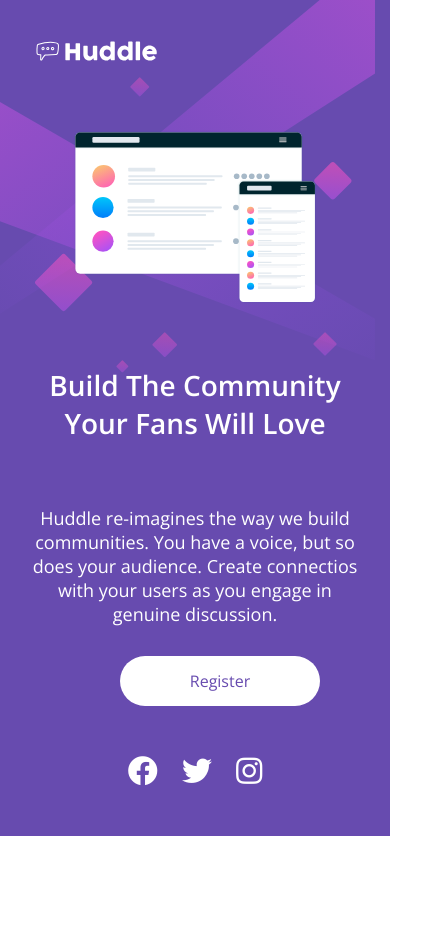
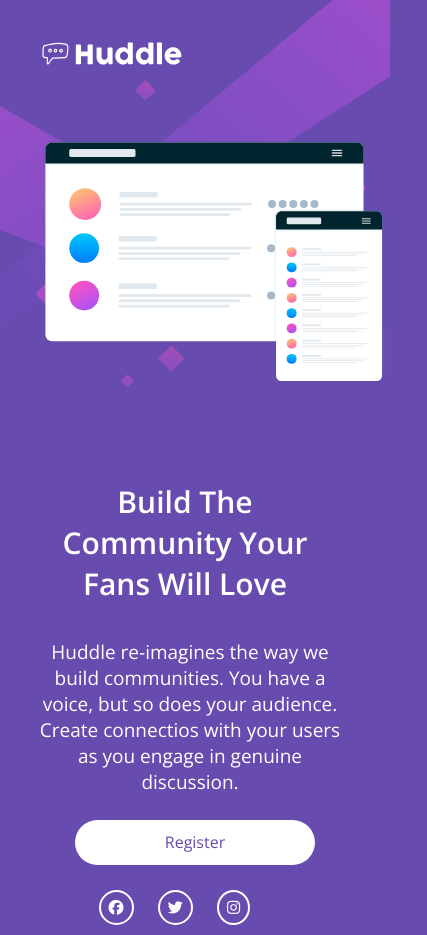
Before and after one commit to Daniel-Maximiano/projeto-huddle-base, a plain HTML site: page index.html in a window 390 px wide. Shown: the whole page, 427 px wide, since content can reach past the window. Before the commit the page ends 844 px from the top, so only its background shows below. Drawn offline with nearby package versions, Linux system fonts and the light colour scheme.

Commit message:
corecao do projeto

```diff
--- a/index.html
+++ b/index.html
@@ -19,18 +19,17 @@
     href="https://fonts.googleapis.com/css2?family=Open+Sans:ital,wght@0,300..800;1,300..800&family=Poppins:ital,wght@0,100;0,200;0,300;0,400;0,500;0,600;0,700;0,800;0,900;1,100;1,200;1,300;1,400;1,500;1,600;1,700;1,800;1,900&display=swap"
     rel="stylesheet">
 
-  <link rel="stylesheet" href="https://cdnjs.cloudflare.com/ajax/libs/font-awesome/5.15.4/css/all.min.css" />
+  <link rel="stylesheet" href="https://cdnjs.cloudflare.com/ajax/libs/font-awesome/6.7.1/css/all.min.css" />
+
 
   <title>Frontend Mentor | Huddle landing page with single introductory section</title>
   </style>
 </head>
 
 <body>
-  <div class="fundo">
+
     <header class="header">
-      <div class="header-container">
         <img src="./src/images/logo.svg" alt="logo">
-      </div>
     </header>
 
     <main class="conteudo">
@@ -52,17 +51,17 @@
     <footer class="footer">
       <div class="social">
         <a href="">
-          <i class="fab fa-facebook"></i>
+          <i class="fa-brands fa-facebook"></i>
         </a>
         <a href="">
-          <i class="fab fa-twitter"></i>
+          <i class="fa-brands fa-twitter"></i>
         </a>
         <a href="">
-          <i class="fab fa-instagram"></i>
+          <i class="fa-brands fa-instagram"></i>
         </a>
       </div>
     </footer>
-  </div>
+
 </body>
 
 </html>
--- a/src/css/estilos.css
+++ b/src/css/estilos.css
@@ -1,77 +1,75 @@
 body{
+    background: url("../images/bg-desktop.svg") no-repeat;
+    background-color:  hsl(257, 40%, 49%);
     font-family: 'Open Sans';
-
-    }
-
-.fundo{
-    background:url('../images/bg-desktop.svg') no-repeat ;
-    background-color: hsl(257, 40%, 49%);
     max-width: 1440px;
 }
 
-.header .header-container{
-    padding: 50px 73px;
+.header img{
+    margin: 50px 60px;
 }
 
 .conteudo{
-   display: flex;
+    display: flex;
 }
 
-.conteudo .image{
-    padding: 23px 73px;
-}
-
-.conteudo .texto{
-    display: flex;
-    flex-direction: column;
+.conteudo .image img{
+    margin: 20px 70px;
 }
 
 .conteudo .texto h1{
-    font-size: 40px;
+    font-size: 39px;
+    margin-top: 65px;
+    margin-right: 90px;
+    color: #ffffff;
     font-weight: 600;
-    color: #FFFFFF;
-    padding: 34px ;
-
 }
 
 .conteudo .texto p{
+    margin-top: 35px;
+    margin-right: 70px;
     font-size: 18px;
-    padding: 30px 31px;
-    color: #FFFFFF;
+    color: #ffffff;
 }
 
 .conteudo .texto a{
     display: flex;
-    align-self:flex-start;
-    margin: 0 20px;
     background-color: #FFFFFF;
     color:hsl(257, 40%, 49%);
     border-radius: 50px;
     width: 200px;
-    height: 50px;
+    height: 55px;
     justify-content: center;
     align-items: center;
+    font-size: 18px;
+    margin-top: 25px;
     transition: 0.3s ease-in-out;
 }
 
 .conteudo .texto a:hover{
-    background-color:hsl(300, 69%, 71%) ;
+    background-color: hsl(300, 69%, 71%);
     color: #FFFFFF;
 }
 
 .footer{
     display: flex;
-    justify-content: flex-end;
-
+    justify-content: end;
+    margin-right: 60px;
 }
 
 .footer .social i{
-   padding-bottom: 40px;
-   padding-right: 50px;
-   font-size: 30px;
-   transition: 0.3s ease-in-out;
+    font-size: 20px;
+    margin: 10px;
+    transition: 0.3s ease-in-out;
 }
 
-.footer .social i:hover{
+.social a i{
+   border: 2px solid;
+   border-radius: 50%;
+   padding: 8px;
+}
+
+.footer a i:hover{
+    border-color: hsl(300, 69%, 71%);
     color: hsl(300, 69%, 71%);
 }
--- a/src/css/responsivo.css
+++ b/src/css/responsivo.css
@@ -1,4 +1,68 @@
 @media(max-width: 425px){
+    body{
+        background: url("../images/bg-mobile.svg") no-repeat;
+        background-color: hsl(257, 40%, 49%);
+        background-size: contain;
+        /* max-width: 425px;  */
+
+
+    }
+
+    .header img{
+        max-width: 150px;
+        margin: 35px;
+    }
+
+    .conteudo{
+        display:flex;
+        flex-direction: column;
+        text-align: center;
+    }
+
+    .conteudo .image img{
+        max-width: 343px;
+        margin: 27px 42px;
+    }
+
+    .conteudo .texto{
+        display: flex;
+        align-items: center;
+        flex-direction: column;
+    }
+
+  .conteudo .texto h1{
+    font-size: 30px;
+    transform: translateX(35px);
+  }
+
+  .conteudo .texto p{
+    font-size: 19px;
+    transform: translateX(30px);
+  }
+
+  .conteudo .texto a{
+    font-size: 16px;
+    width: 240px;
+    height: 45px;
+  }
+
+  .footer .social i{
+    font-size: 15px;
+    transform: translateX(-70px);
+    margin-top: 25px;
+  }
+
+
+
+
+
+
+
+}
+
+
+
+/* @media(max-width: 425px){
     .fundo{
         background: url('../images/bg-mobile.svg') no-repeat;
         background-color: hsl(257, 40%, 49%);
@@ -48,10 +112,4 @@
     .footer .social i{
         padding: 50px 10px;
     }
-
-
-
-
-
-
-}
+} */
```
